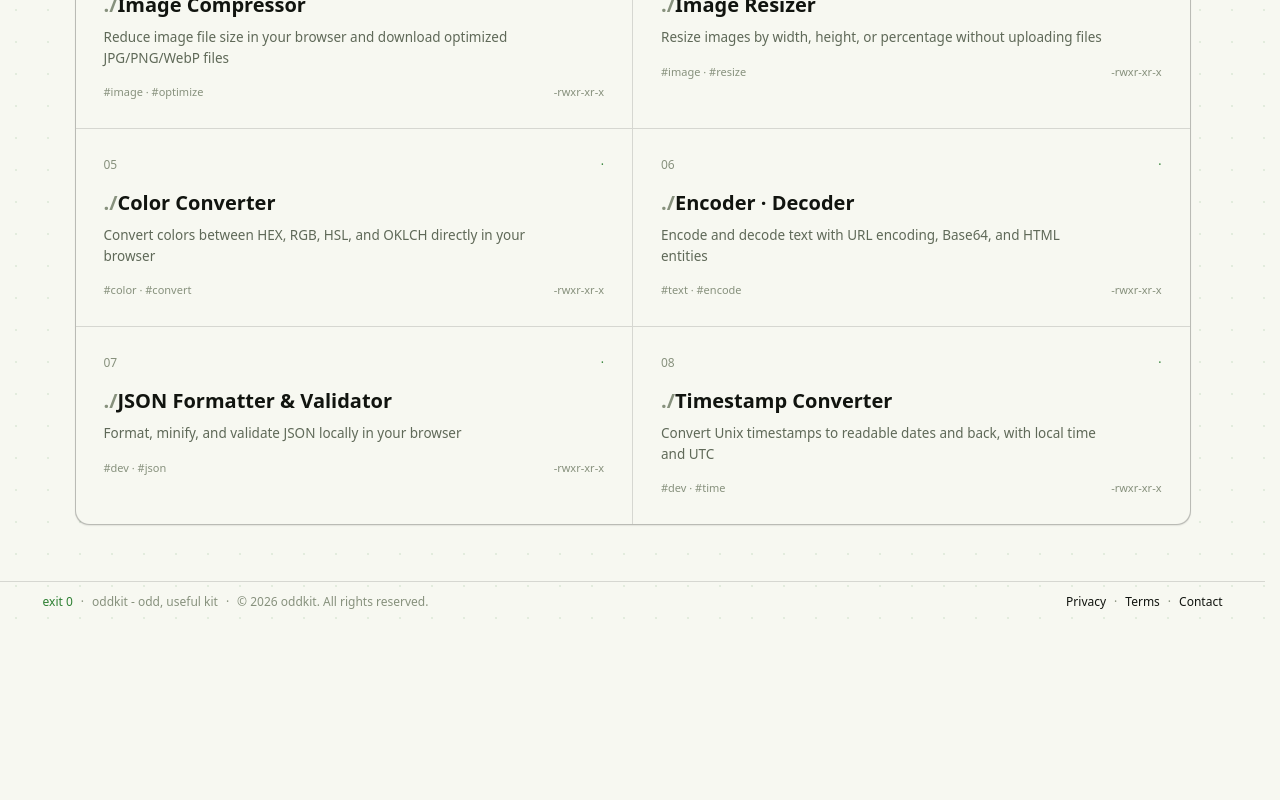
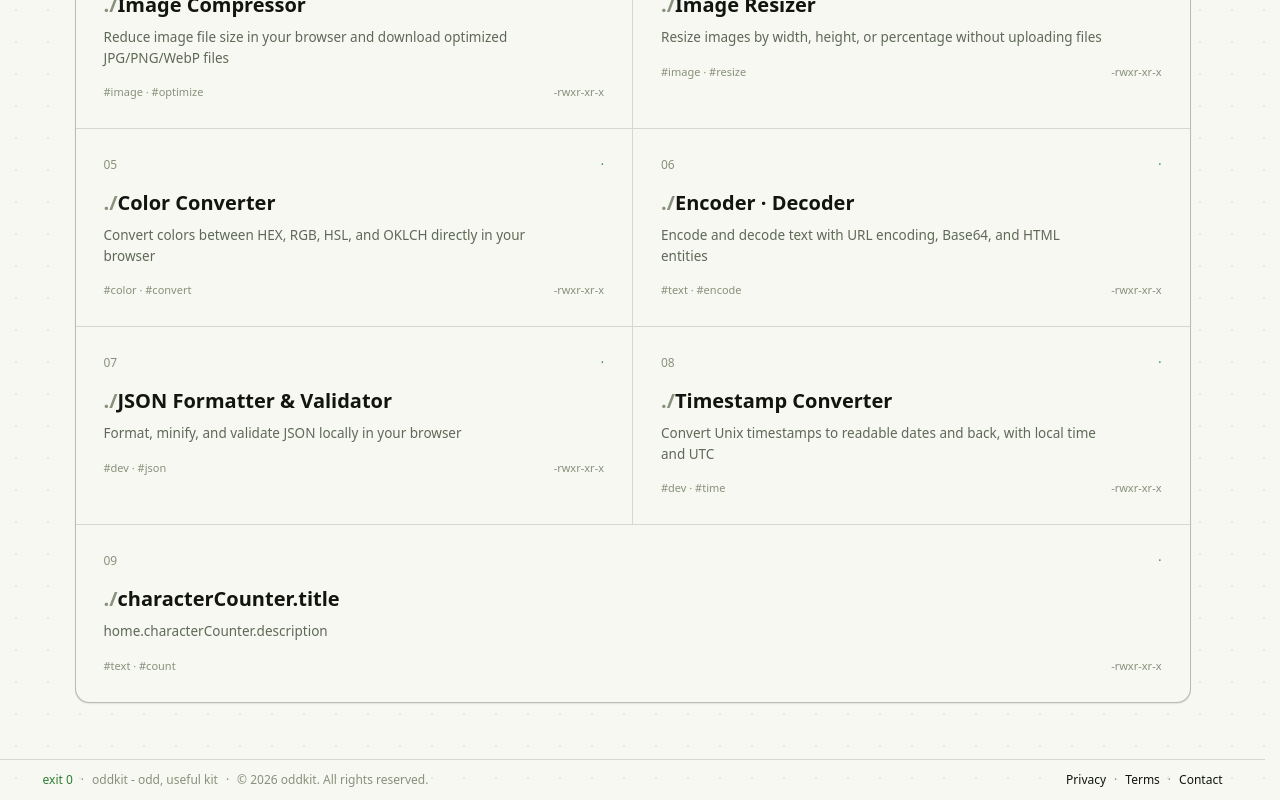
Before and after one commit to yeleepark/oddkit, a Next.js app: page /en in a window 1280 px wide. Shown: the part 678-1478 px from the top of the page. Before the commit the page ends 1300 px from the top, so only its background shows below. Built offline with nearby package versions, Linux system fonts and the light colour scheme; no server answers.

Commit message:
feat(tools): add character-counter entry to the tool catalog

```diff
--- a/src/features/tools/catalog.ts
+++ b/src/features/tools/catalog.ts
@@ -93,6 +93,16 @@ export const TOOL_CATALOG = [
     homeDescriptionKey: 'timestampConverter.description',
     enabled: true,
   },
+  {
+    id: 'character-counter',
+    num: '09',
+    tag: '#text · #count',
+    href: '/tools/character-counter',
+    titleKey: 'characterCounter.title',
+    descriptionKey: 'characterCounter.description',
+    homeDescriptionKey: 'characterCounter.description',
+    enabled: true,
+  },
 ] as const
 
 export type ToolCatalogItem = (typeof TOOL_CATALOG)[number]
```
